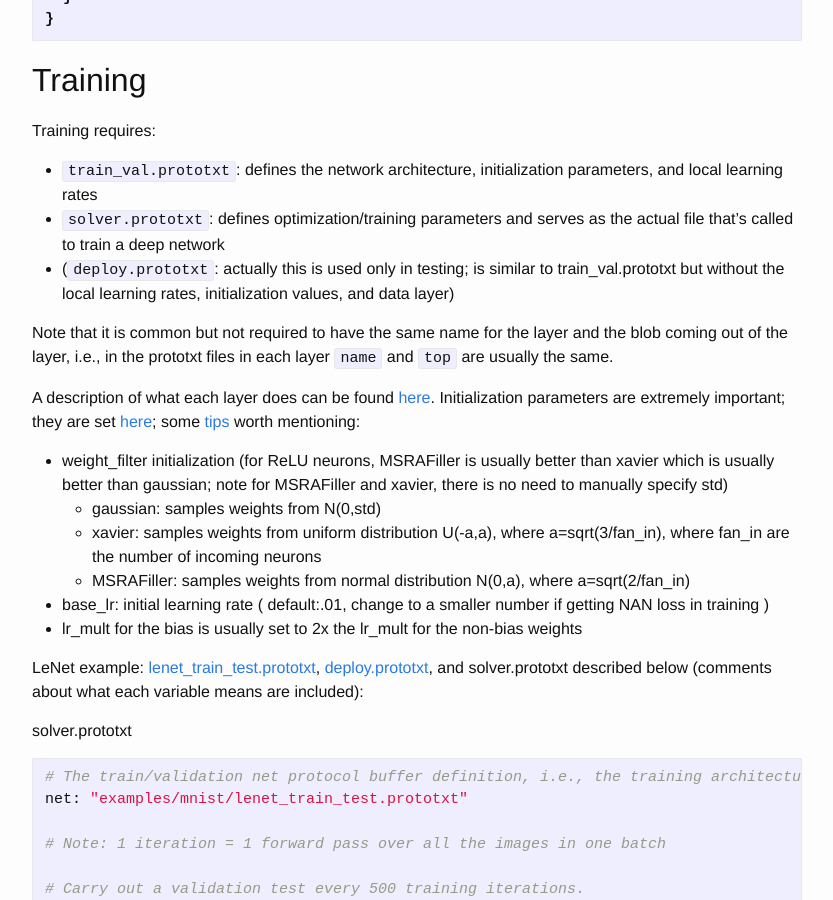
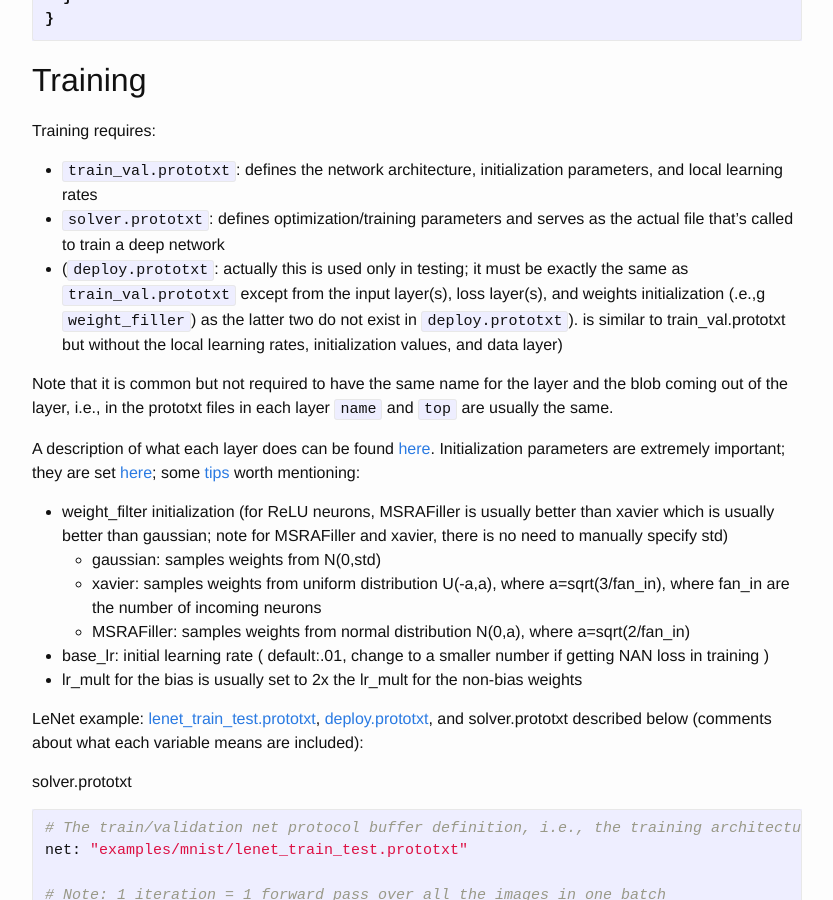
Before and after one commit to RodriguezAndres/RodriguezAndres.github.io, a Jekyll site: the page built from _posts/2016-04-28-caffe.markdown, in a window 1280 px wide and 900 px high, scrolled down 10322 px. Shown: the whole window, without its empty margins (223-1056 px from the left). Built offline with Jekyll 4.4.1, drawn with Linux system fonts in a browser that asks for light colours; formulas are drawn with MathJax 3; comment, search, counter and statistics services are not loaded.

Commit message:
fixing minor errors

```diff
--- a/_posts/2016-04-28-caffe.markdown
+++ b/_posts/2016-04-28-caffe.markdown
@@ -420,7 +420,8 @@ Training requires:
 
 - `train_val.prototxt`: defines the network architecture, initialization parameters, and local learning rates
 - `solver.prototxt`: defines optimization/training parameters and serves as the actual file that's called to train a deep network
-- (`deploy.prototxt`: actually this is used only in testing; is similar to train_val.prototxt but without the local learning rates, initialization values, and data layer)
+- (`deploy.prototxt`: actually this is used only in testing; it must be exactly the same as `train_val.prototxt` except from the input layer(s), loss layer(s), and weights initialization (.e.,g `weight_filler`) as the latter two do not exist in `deploy.prototxt`).
+is similar to train_val.prototxt but without the local learning rates, initialization values, and data layer)
 
 Note that it is common but not required to have the same name for the layer and the blob coming out of the layer, i.e., in the prototxt files in each layer `name` and `top` are usually the same.
 
```
